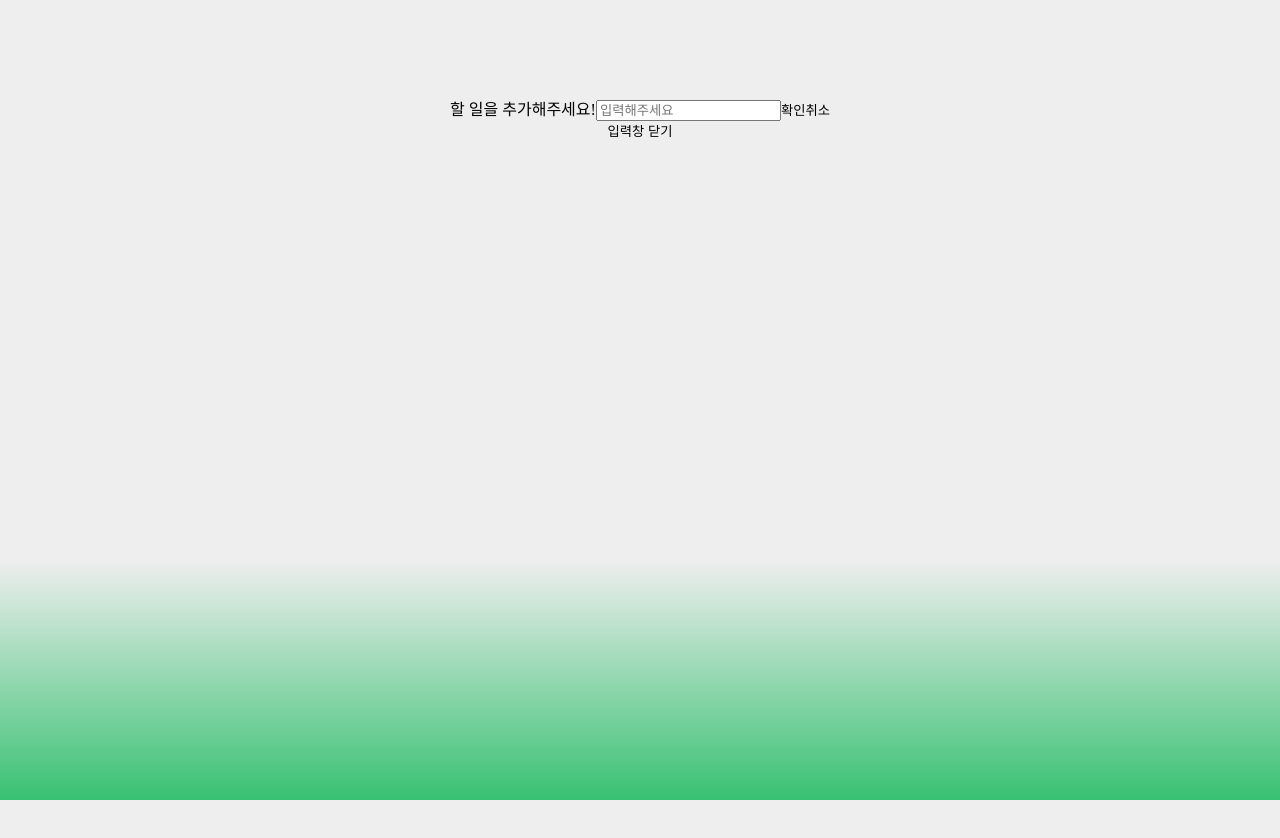
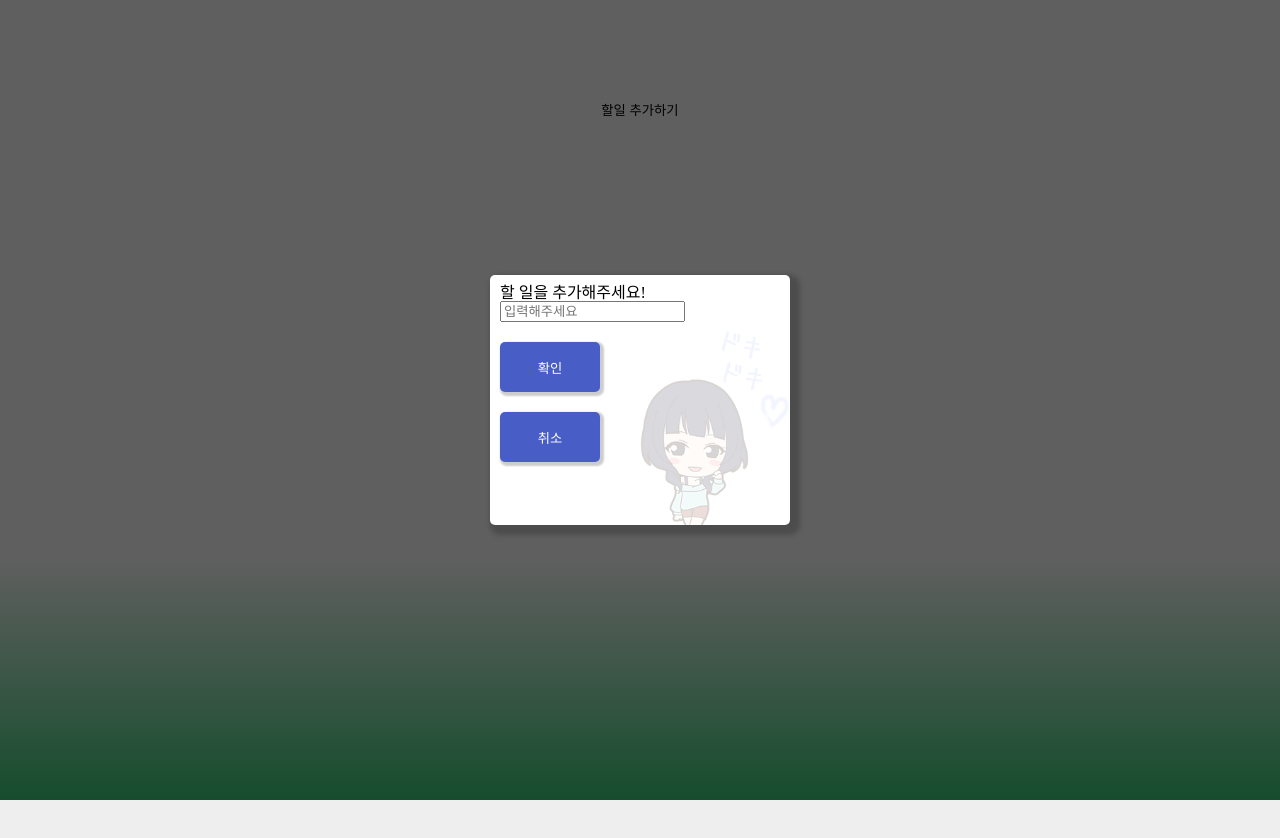
Before and after one commit to rosenfence/pwa-todoapp, a React (Create React App) app: page / in a window 1280 px wide. Both pictures are taken after a click on the button "할일 추가하기". Shown: the top 838 px of the page. Built offline with nearby package versions, Linux system fonts and the light colour scheme.

Commit message:
refactor: 모달 컴포넌트 분리

```diff
--- a/src/App.jsx
+++ b/src/App.jsx
@@ -2,6 +2,7 @@ import React, { useState, useEffect } from 'react';
 import GlobalStyles from './GlobalStyle';
 import Layout from './components/Layout';
 import Landing from './components/Landing';
+import Modal from './components/Modal';
 
 const App = () => {
   const [todo, setTodo] = useState('');
@@ -30,6 +31,10 @@ const App = () => {
 
   const handleChangeStep = () => {
     setStep(step + 1);
+  };
+
+  const handleDelete = (e) => {
+    console.log(e);
   };
 
   //useEffect 함수
@@ -65,30 +70,22 @@ const App = () => {
       {step === 0 ? <Landing onChangeStep={handleChangeStep} /> : null}
       {step === 1 ? (
         <Layout>
-          {showModal ? (
-            <div>
-              <form>
-                <label>
-                  할 일을 추가해주세요!
-                  <input onChange={handleChange} type='text' placeholder='입력해주세요' required />
-                </label>
-                <button onClick={handleSubmit}>확인</button>
-                <button onClick={handleShowModal}>취소</button>
-              </form>
-            </div>
-          ) : null}
+          {showModal ? <Modal onChange={handleChange} onClick={handleSubmit} onClose={handleShowModal} /> : null}
+          <button onClick={handleShowModal}>할일 추가하기</button>
 
           <ul>
             {todos.length > 0
               ? todos.map((todo) => (
                   <li key={todo.id}>
-                    <div>{todo.todo}</div>
+                    <span>
+                      {todo.todo}
+                      <button>🖋️</button>
+                      <button onClick={handleDelete}>❎</button>
+                    </span>
                   </li>
                 ))
               : null}
           </ul>
-
-          <button onClick={handleShowModal}>{showModal ? '입력창 닫기' : '할일 추가하기'}</button>
         </Layout>
       ) : null}
     </>
--- /dev/null
+++ b/src/components/Modal.jsx
@@ -0,0 +1,71 @@
+import React from 'react';
+import styled from 'styled-components';
+
+const ModalDiv = styled.div`
+  display: flex;
+  justify-content: center;
+  align-items: center;
+
+  position: absolute;
+  top: 0;
+  right: 0;
+  bottom: 0;
+  left: 0;
+  z-index: 99;
+  background-color: rgba(0, 0, 0, 0.6);
+`;
+
+const ModalForm = styled.form`
+  position: relative;
+  width: 300px;
+  height: 250px;
+
+  background: #fff;
+
+  overflow: hidden;
+
+  border-radius: 5px;
+  box-shadow: 5px 5px 5px 5px rgba(0, 0, 0, 0.2);
+
+  padding: 10px;
+`;
+
+const ModalBgImg = styled.img`
+  width: 150px;
+
+  position: absolute;
+  bottom: -20px;
+  right: 0px;
+
+  z-index: 0;
+  opacity: 0.2;
+`;
+
+const StyledButton = styled.button`
+  display: block;
+  width: 100px;
+  height: 50px;
+  color: #fff;
+  background-color: #485ec6;
+  border-radius: 5px;
+  box-shadow: 2px 2px 2px 2px rgba(0, 0, 0, 0.2);
+  margin-top: 20px;
+`;
+
+const Modal = ({ onChange, onClick, onClose }) => {
+  return (
+    <ModalDiv onClick={onClose}>
+      <ModalForm onClick={(e) => e.stopPropagation()}>
+        <label>
+          할 일을 추가해주세요!
+          <input onChange={onChange} type='text' placeholder='입력해주세요' required />
+        </label>
+        <StyledButton onClick={onClick}>확인</StyledButton>
+        <StyledButton onClick={onClose}>취소</StyledButton>
+        <ModalBgImg src='/karinSD.png' />
+      </ModalForm>
+    </ModalDiv>
+  );
+};
+
+export default Modal;
```
